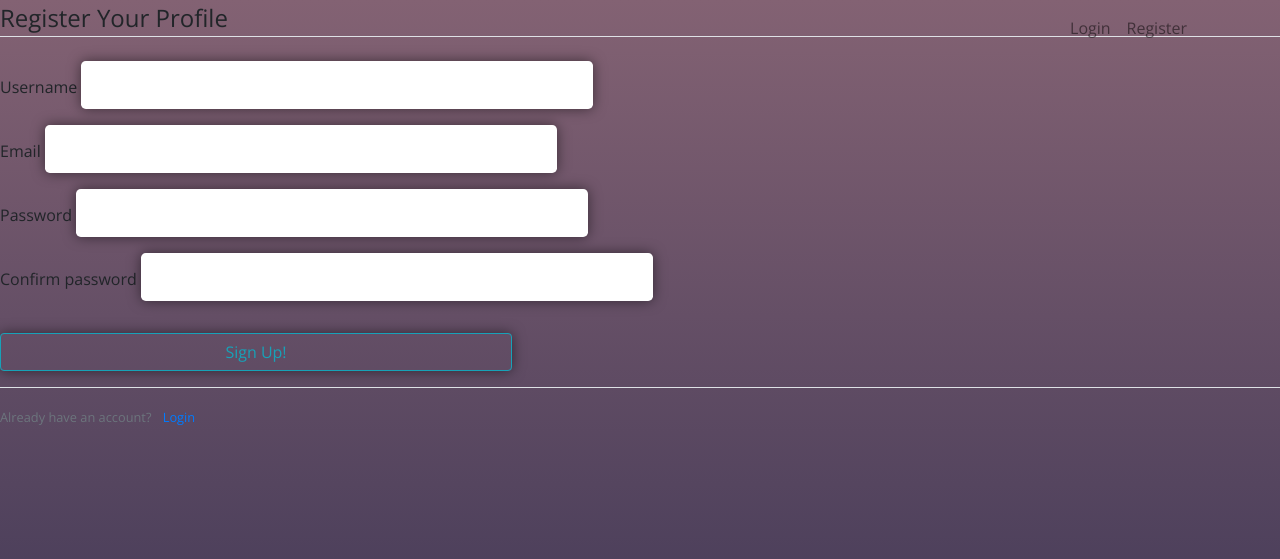
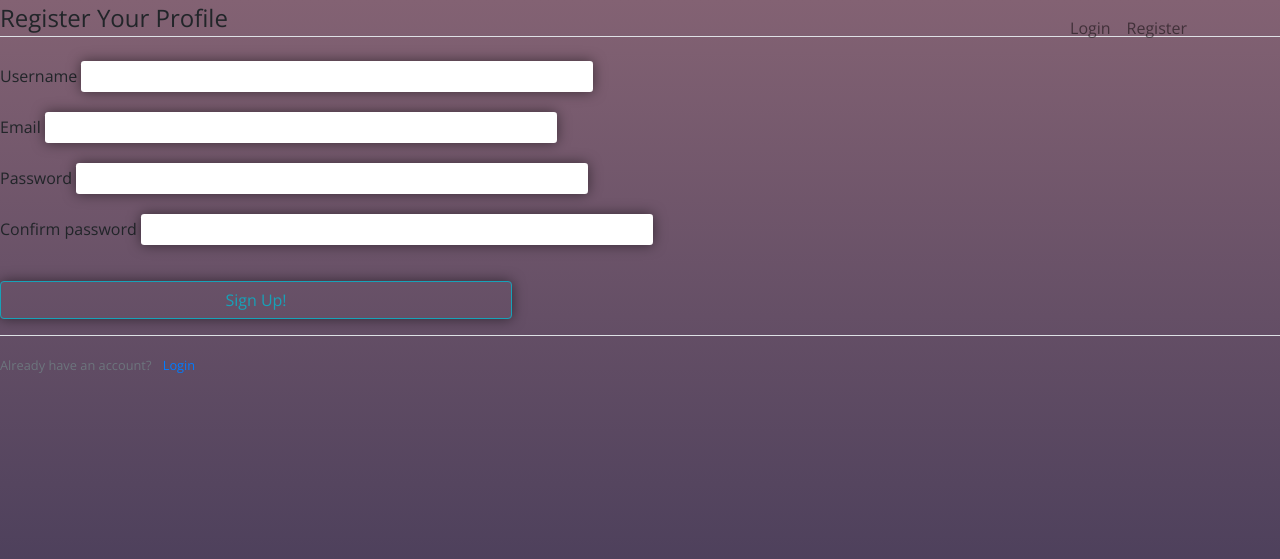
Before and after one commit to HavilandTuff/WeatherApp, a Flask app: page /register in a window 1280 px wide. Shown: the top 559 px of the page. Run offline with Flask 2, Linux system fonts and the light colour scheme; some libraries are stand-ins or nearby versions.

```diff
--- a/weatherapp/__init__.py
+++ b/weatherapp/__init__.py
@@ -5,7 +5,7 @@ from flask_bcrypt import Bcrypt
 
 app = Flask(__name__)
 API_KEY = os.getenv('WEATHER_API_KEY')
-app.config['SECRET_KEY'] = os.getenv('SERET_KEY')
+app.config['SECRET_KEY'] = os.getenv('SECRET_KEY')
 app.config["SQLALCHEMY_DATABASE_URI"] = "sqlite:///weathers.db"
 db = SQLAlchemy()
 db.init_app(app)
--- a/weatherapp/templates/register.html
+++ b/weatherapp/templates/register.html
@@ -1,25 +1,25 @@
 {% extends "layout.html" %}
 {% block content %}
-    <div>
+    <div class="content-section">
         <form method="post" action="">
             {{ form.hidden_tag() }}
             <fieldset class="form-group">
                 <legend class="border-bottom mb-4">Register Your Profile</legend>
                 <div class="form-group">
                     {{ form.username.label(class="form-control-label") }}
-                    {{ form.username(class="form-control-lg") }}
+                    {{ form.username(class="form-control-sm") }}
                 </div>
                 <div class="form-group">
                     {{ form.email.label(class="form-control-label") }}
-                    {{ form.email(class="form-control-lg") }}
+                    {{ form.email(class="form-control-sm") }}
                 </div>
                 <div class="form-group">
                     {{ form.password.label(class="form-control-label") }}
-                    {{ form.password(class="form-control-lg") }}
+                    {{ form.password(class="form-control-sm") }}
                 </div>
                 <div class="form-group">
                     {{ form.confirm_password.label(class="form-control-label") }}
-                    {{ form.confirm_password(class="form-control-lg") }}
+                    {{ form.confirm_password(class="form-control-sm") }}
                 </div>
             </fieldset>
             <div class="form-group">
```
